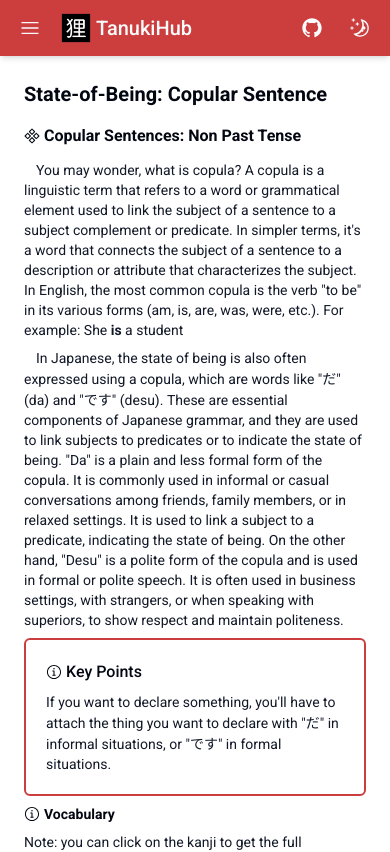
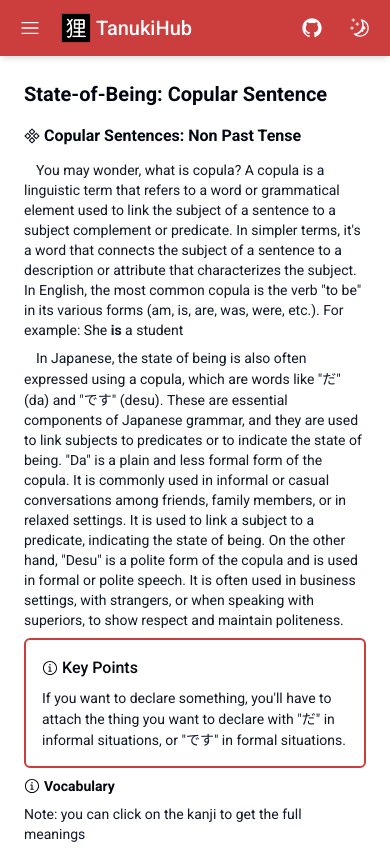
Before and after one commit to LinCie/tanukihub, a Next.js app: page /beginner/state-of-being-copular in a window 390 px wide. Shown: the top 852 px of the page. Built offline with nearby package versions, Linux system fonts and the light colour scheme.

Commit message:
fixed margin and adjust padding

```diff
--- a/components/keypoint/KeyPoint.tsx
+++ b/components/keypoint/KeyPoint.tsx
@@ -10,12 +10,12 @@ const KeyPoint = ({ children, className, ...props }: Props) => {
 
   return (
     <div
-      className={`border-main-identity dark:border-main-title-light mb-2 rounded-md border-2 p-5 md:mx-16 ${customClass}`.trim()}
+      className={`mb-2 rounded-md border-2 border-main-identity p-4 sm:p-5 dark:border-main-title-light sm:mb-3 md:mx-16 ${customClass}`.trim()}
       {...props}
     >
-      <h3 className="dark:text-main-title-light text-main-title-dark mb-2 flex items-center gap-1 font-medium sm:gap-2">
+      <h3 className="mb-2 flex items-center gap-1 font-medium text-main-title-dark dark:text-main-title-light sm:gap-2">
         <div>
-          <InfoCircledIcon className="text-main-title-dark dark:text-main-title-light h-4 w-4 sm:h-5 sm:w-5" />
+          <InfoCircledIcon className="h-4 w-4 text-main-title-dark dark:text-main-title-light sm:h-5 sm:w-5" />
         </div>
         <div>Key Points</div>
       </h3>
```
